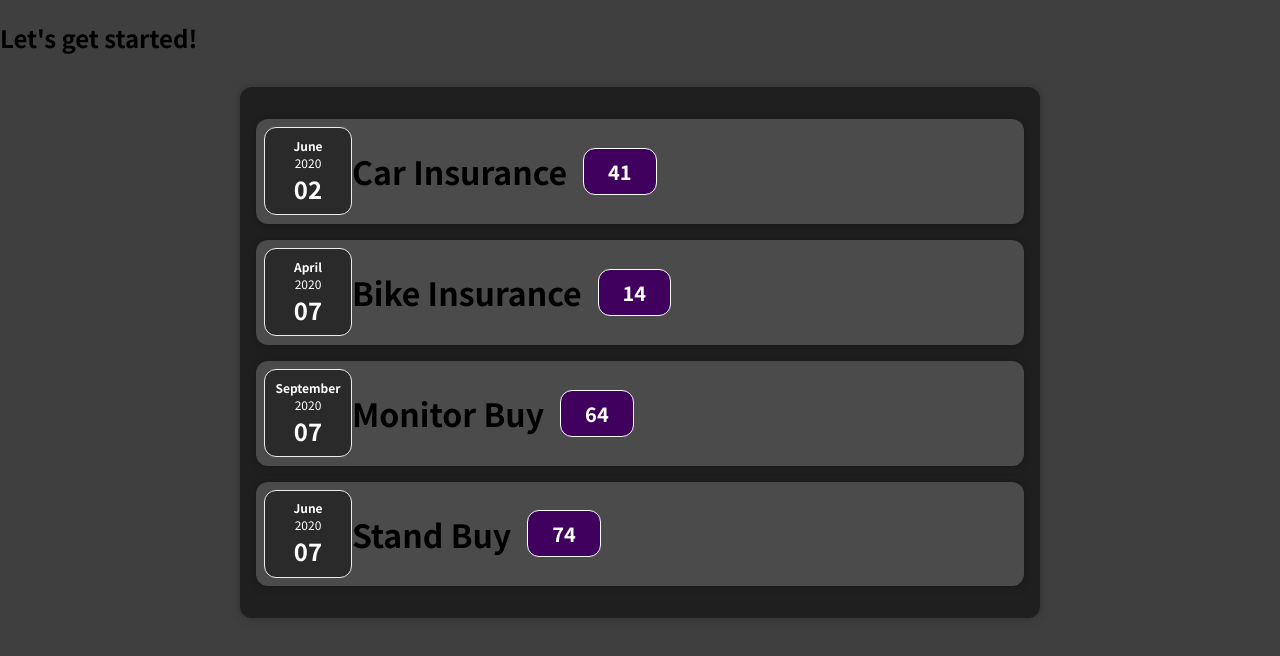
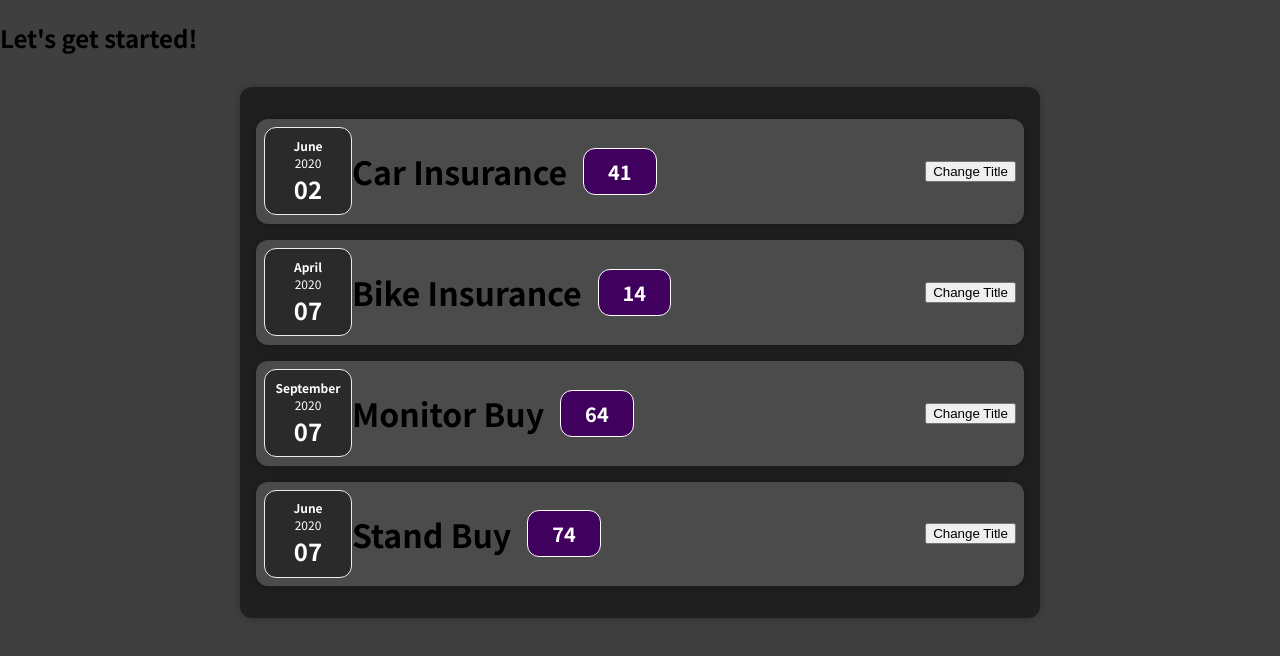
Before and after one commit to AlphaDecodeX/react-complete-guide, a React (Create React App) app: page / in a window 1280 px wide. Shown: the top 656 px of the page. Built offline with nearby package versions, Linux system fonts and the light colour scheme.

Commit message:
States Introduced with const value too

```diff
--- a/src/components/Expenses/ExpenseItem.js
+++ b/src/components/Expenses/ExpenseItem.js
@@ -1,16 +1,24 @@
 import './ExpenseItem.css';
 import ExpenseDate from './ExpenseDate';
 import Card from '../UI/Card';
+import { useState } from 'react';
 
 function ExpenseItem(props) {
+    const [title, setTitle] = useState(props.title);
 
+    const clickHandler = () => {
+        setTitle("Updated");
+    }
     return (
         <Card className="expense-item">
             <ExpenseDate date={props.date} />
             <div className="expense-item__description">
-                <h1>{props.title}</h1>
+                <h1>{title}</h1>
                 <div className="expense-item__price">{props.amount}</div>
             </div>
+            <button onClick={clickHandler}>
+                Change Title
+            </button>
         </Card >
     )
 }
```
Also changed, not shown: 1 other file (tests, documents, lock files or other folders).
